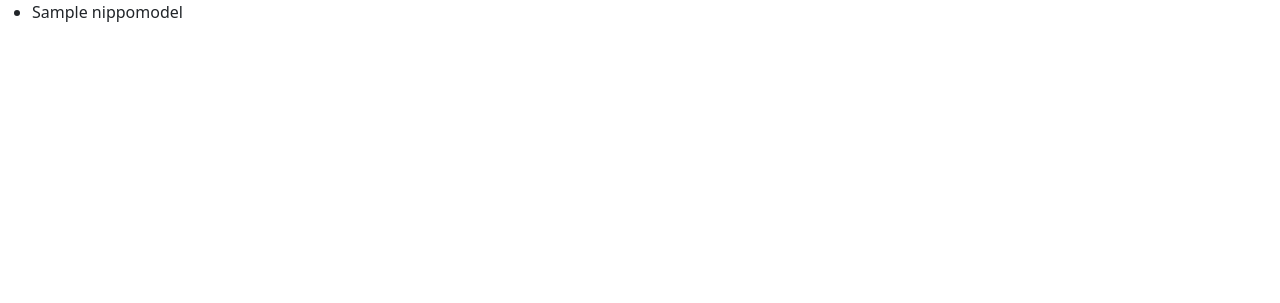
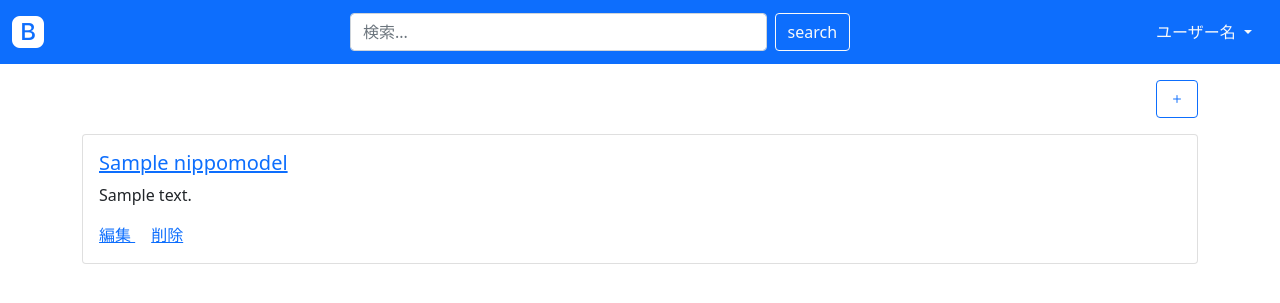
Before and after one commit to yd-03/django-sample02, a Django app: page /nippo/ in a window 1280 px wide. Before the commit the part shown is almost empty. Shown: the top 303 px of the page. Run offline with Django 5.2, Linux system fonts and the light colour scheme; tables that the repository leaves empty hold one stand-in row (values such as "Sample post").

Commit message:
feat: Bootstrapでページデザインを更新

```diff
--- a/src/nippo/templates/nippo/nippo-list.html
+++ b/src/nippo/templates/nippo/nippo-list.html
@@ -1,13 +1,32 @@
 <!-- prettier-ignore -->
 {% extends "base.html" %}
 {% block title %}日報アプリ一覧{% endblock %}
-
 {% block content %}
-<div>
-  <ul>
-    {% for obj in object_list %}
-    <li>{{ obj.title }}</li>
-    {% endfor %}
-  </ul>
+<div class="container">
+        <div class="mt-3 d-flex justify-content-end">
+            <a href={% url "nippo-create" %} class="btn btn-outline-primary float-right">
+              <i class="bi bi-plus"></i>
+            </a>
+        </div>
+        {% for obj in object_list %}
+            <div class="card my-3">
+                <div class="card-body">
+                    <h5 class="card-title">
+                        <a href={% url 'nippo-detail' obj.pk %}>
+                            {{ obj.title}}
+                        </a>
+                    </h5>
+                    <p class="card-text">
+                        {{ obj.content }}
+                    </p>
+                    <a href={% url 'nippo-update' obj.pk %} class="card-link">
+                        編集
+                    </a>
+                    <a href={% url 'nippo-delete' obj.pk %} class="card-link">
+                        削除
+                    </a>
+                </div>
+            </div>
+        {% endfor %}
 </div>
 {% endblock %}
--- a/src/templates/base.html
+++ b/src/templates/base.html
@@ -10,10 +10,51 @@
       integrity="sha384-giJF6kkoqNQ00vy+HMDP7azOuL0xtbfIcaT9wjKHr8RbDVddVHyTfAAsrekwKmP1"
       crossorigin="anonymous"
     />
-
+    <link
+      rel="stylesheet"
+      href="https://cdn.jsdelivr.net/npm/bootstrap-icons@1.10.5/font/bootstrap-icons.css"
+    />
     <title>{% block title %}{% endblock %}</title>
   </head>
   <body>
+    <nav class="navbar navbar-dark bg-primary">
+      <div class="container-fluid">
+        <div>
+          <a class="navbar-brand" href="#">
+            <i class="bi bi-bootstrap-fill" style="font-size: 2rem"></i>
+          </a>
+        </div>
+        <div class="flex-grow-1" style="max-width: 500px">
+          <form class="d-flex" method="GET">
+            <input
+              class="form-control me-2"
+              type="search"
+              placeholder="検索..."
+              aria-label="Search"
+              name="search"
+            />
+            <button class="btn btn-outline-light" type="submit">search</button>
+          </form>
+        </div>
+        <div class="text-light nav-item dropdown">
+          <a
+            class="nav-link dropdown-toggle text-light"
+            href="#"
+            id="navbarDropdown"
+            role="button"
+            data-bs-toggle="dropdown"
+            aria-expanded="false"
+          >
+            ユーザー名
+          </a>
+          <ul class="dropdown-menu" aria-labelledby="navbarDropdown">
+            <li><a class="dropdown-item" href="#">アカウント設定</a></li>
+            <li><hr class="dropdown-divider" /></li>
+            <li><a class="dropdown-item" href="#">ログアウト</a></li>
+          </ul>
+        </div>
+      </div>
+    </nav>
     {% block content %}{% endblock %}
 
     <script
```
Also changed, not shown: src/nippo/templates/nippo/nippo-detail.html (+17 -5 lines).
